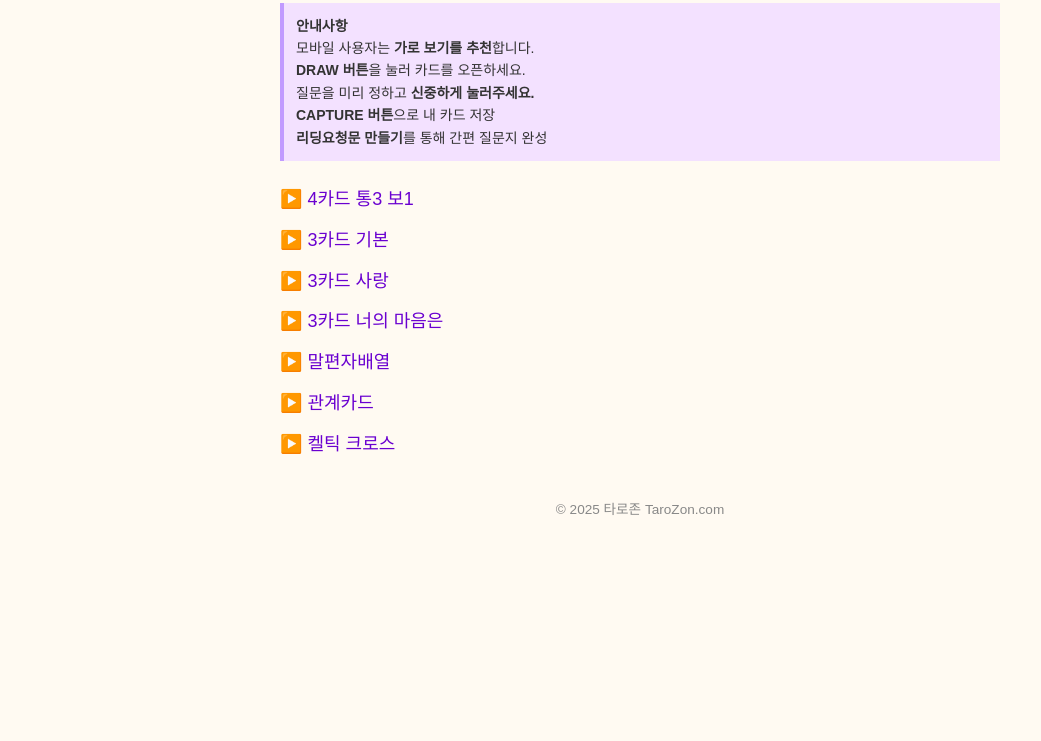
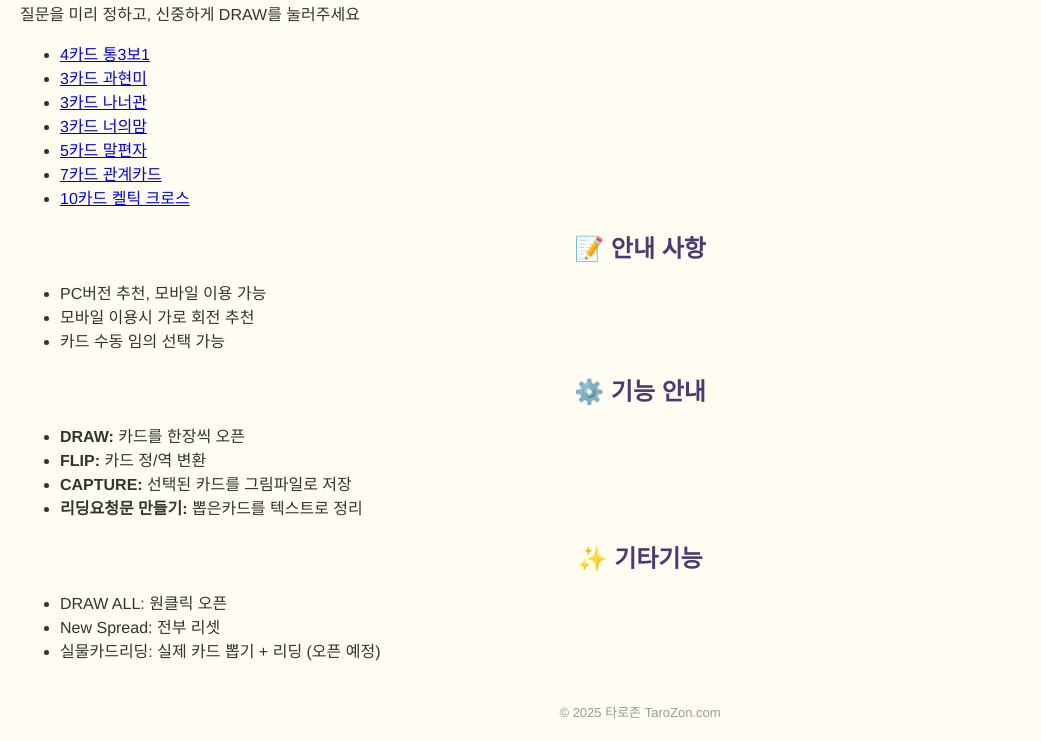
Before and after one commit to tarozon/tarozon.github.io, a plain HTML site: page index.html in a window 1280 px wide. Shown: the part 93-834 px from the top of the page, without its empty margins (0-1041 px from the left). Before the commit the page ends 800 px from the top, so only its background shows below. Drawn offline with Linux system fonts and the light colour scheme.

Commit message:
250526 4th

```diff
--- a/index.html
+++ b/index.html
@@ -1,86 +1,50 @@
 <!DOCTYPE html>
 <html lang="ko">
 <head>
-  <meta charset="UTF-8" />
-  <meta name="viewport" content="width=device-width, initial-scale=1.0" />
+  <meta charset="UTF-8">
+  <meta name="viewport" content="width=device-width, initial-scale=1.0">
   <meta name="description" content="무료 타로점, 타로카드 해석까지 알아보는 타로 리딩 사이트. 타로갤과 타로디시에서 언급되는 질문도 함께 탐색해요.">
 
-  <title>타로존 - 타로카드 해석과 타로점 GPT 리딩 사이트 </title>
-  <link rel="stylesheet" href="style.css" />
-  <style>
-    body {
-      max-width: 720px;
-      margin: 0 auto;
-      padding: 24px;
-      font-family: sans-serif;
-      background-color: #fffaf2;
-      line-height: 1.6;
-    }
-    h1 {
-      text-align: center;
-      font-size: 26px;
-      margin-bottom: 10px;
-    }
-    .notice {
-      background: #f3e1ff;
-      border-left: 4px solid #c19bff;
-      padding: 12px;
-      margin-bottom: 24px;
-      font-size: 14px;
-    }
-    ul {
-      list-style-type: none;
-      padding-left: 0;
-    }
-    li {
-      margin: 12px 0;
-      font-size: 18px;
-    }
-    a {
-      text-decoration: none;
-      color: #6a00d0;
-    }
-    a:hover {
-      text-decoration: underline;
-    }
-    footer {
-      margin-top: 40px;
-      font-size: 0.85em;
-      text-align: center;
-      color: #888;
-    }
-  </style>
-
-  <style>
-    * {
-      -webkit-user-select: none;
-      -ms-user-select: none;
-      user-select: none;
-    }
-  </style>
+  <title>Tarozon 메인 페이지</title>
+  <link rel="stylesheet" href="style.css">
 </head>
 <body>
+  <h1 class="main-title">🔮 TAROZON</h1>
+  <p class="main-subtitle">질문을 미리 정하고, 신중하게 DRAW를 눌러주세요</p>
 
-  <h1>🔮 타로존이 당신의 타로를 열어줄게요 🔮</h1>
+  <ul class="main-menu">
+    <li><a class="main-button" href="4CARDS-T3S1.html">4카드 통3보1</a></li>
+    <li><a class="main-button" href="3CARDS-BASIC.html">3카드 과현미</a></li>
+    <li><a class="main-button" href="3CARDS-LOVE1.html">3카드 나너관</a></li>
+    <li><a class="main-button" href="3CARDS-LOVE2.html">3카드 너의맘</a></li>
+    <li><a class="main-button" href="HORSESHOE.html">5카드 말편자</a></li>
+    <li><a class="main-button" href="RELATION7.html">7카드 관계카드</a></li>
+    <li><a class="main-button" href="CELTIC-CROSS.html">10카드 켈틱 크로스</a></li>
+  </ul>
 
-  <div class="notice">
-    <strong>안내사항</strong><br />
-    모바일 사용자는 <strong>가로 보기를 추천</strong>합니다.<br />
-    <strong>DRAW 버튼</strong>을 눌러 카드를 오픈하세요.<br />
-    질문을 미리 정하고 <strong>신중하게 눌러주세요.</strong><br />
-    <strong>CAPTURE 버튼</strong>으로 내 카드 저장<br />
-    <strong>리딩요청문 만들기</strong>를 통해 간편 질문지 완성
-  </div>
+  <section class="main-info">
+    <h2>📝 안내 사항</h2>
+    <ul>
+      <li>PC버전 추천, 모바일 이용 가능</li>
+      <li>모바일 이용시 가로 회전 추천</li>
+      <li>카드 수동 임의 선택 가능</li>
+    </ul>
 
-  <ul>
-    <li><a href="4CARDS-T3S1.html">▶️ 4카드 통3 보1</a></li>
-    <li><a href="3CARDS-BASIC.html">▶️ 3카드 기본</a></li>
-    <li><a href="3CARDS-LOVE1.html">▶️ 3카드 사랑</a></li>
-    <li><a href="3CARDS-LOVE2.html">▶️ 3카드 너의 마음은</a></li>
-    <li><a href="HORSESHOE.html">▶️ 말편자배열</a></li>
-    <li><a href="RELATION7.html">▶️ 관계카드</a></li>
-    <li><a href="CELTIC-CROSS.html">▶️ 켈틱 크로스</a></li>
-  </ul>
+    <h2>⚙️ 기능 안내</h2>
+    <ul>
+      <li><b>DRAW:</b> 카드를 한장씩 오픈</li>
+      <li><b>FLIP:</b> 카드 정/역 변환</li>
+      <li><b>CAPTURE:</b> 선택된 카드를 그림파일로 저장</li>
+      <li><b>리딩요청문 만들기:</b> 뽑은카드를 텍스트로 정리</li>
+    </ul>
+
+    <h2>✨ 기타기능</h2>
+    <ul>
+      <li>DRAW ALL: 원클릭 오픈</li>
+      <li>New Spread: 전부 리셋</li>
+      <li>실물카드리딩: 실제 카드 뽑기 + 리딩 (오픈 예정)</li>
+    </ul>
+  </section>
 
   <footer>
     © 2025 타로존 TaroZon.com
--- a/style.css
+++ b/style.css
@@ -109,6 +109,16 @@ pre {
   font-family: monospace;
 }
 
+
+/* 푸터 디자인 */
+footer {
+  margin-top: 40px;
+  text-align: center;
+  font-size: 13px;
+  color: #999;
+}
+
+
 /* 모바일 반응형 여백 개선 */
 @media (max-width: 768px) {
   body {
```
